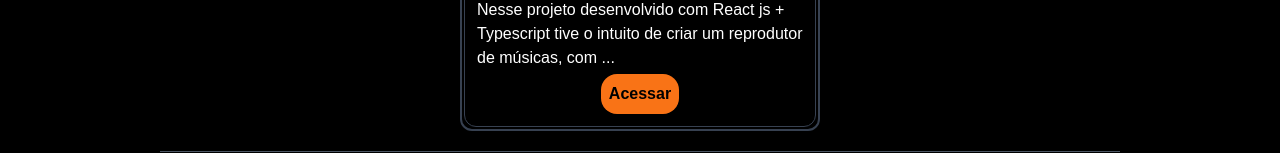
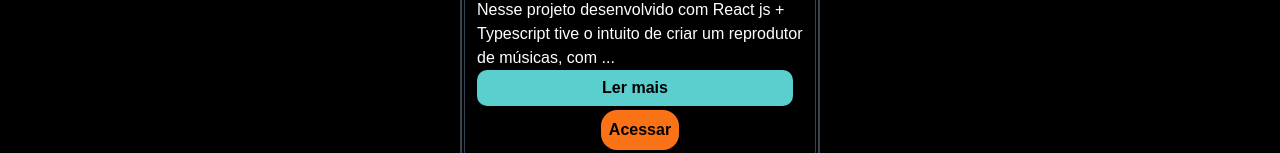
Before and after one commit to AndrewGPFranco/Blog, a Vue app: page / in a window 1280 px wide. Shown: the part 799-952 px from the top of the page. Built offline with nearby package versions, Linux system fonts and the light colour scheme.

Commit message:
Refatorando o destaque para melhor ficar dinâmico

```diff
--- a/src/components/Home/Destaque.vue
+++ b/src/components/Home/Destaque.vue
@@ -5,9 +5,14 @@
         class="border border-gray-700 rounded-xl p-3 bg-black text-center lg:flex lg:flex-col lg:justify-center">
         <img class="mb-2 rounded-xl lg:w-2/4 lg:min-auto" :src="noticia.link" alt="Thumb do Post" />
         <Line />
-        <p class="text-white text-start mt-2">
+        <p v-if="ler === false" class="text-white text-start mt-2">
           {{ noticia.descricao.substring(0, 107) + "..." }}
         </p>
+        <p v-if="ler" class="text-white text-start mt-2">
+          {{ noticia.descricao }}
+        </p>
+        <button class="btnLer" v-if="!ler" @click="readMore">Ler mais</button>
+        <button class="btnLer" v-if="ler" @click="readMore">Ler menos</button>
         <a :href="noticia.linkExterno" target="_blank">
           <button class="text-black bg-orange-500 p-2 rounded-2xl font-bold mt-1">
             Acessar
@@ -31,9 +36,15 @@ export default {
       required: true,
     },
   },
+  methods: {
+    readMore() {
+      this.ler = !this.ler;
+    }
+  },
   data() {
     return {
       noticiasData: [],
+      ler: false
     };
   },
   created() {
@@ -55,6 +66,15 @@ button:hover {
   background-color: rgb(91, 206, 206);
 }
 
+.btnLer {
+  background-color: rgb(91, 206, 206);
+  color: black;
+  padding: 6px;
+  border-radius: 10px;
+  font-weight: bold;
+  margin-right: 10px;
+}
+
 @media (min-width: 1280px) {
   #animation {
     display: flex;
```
